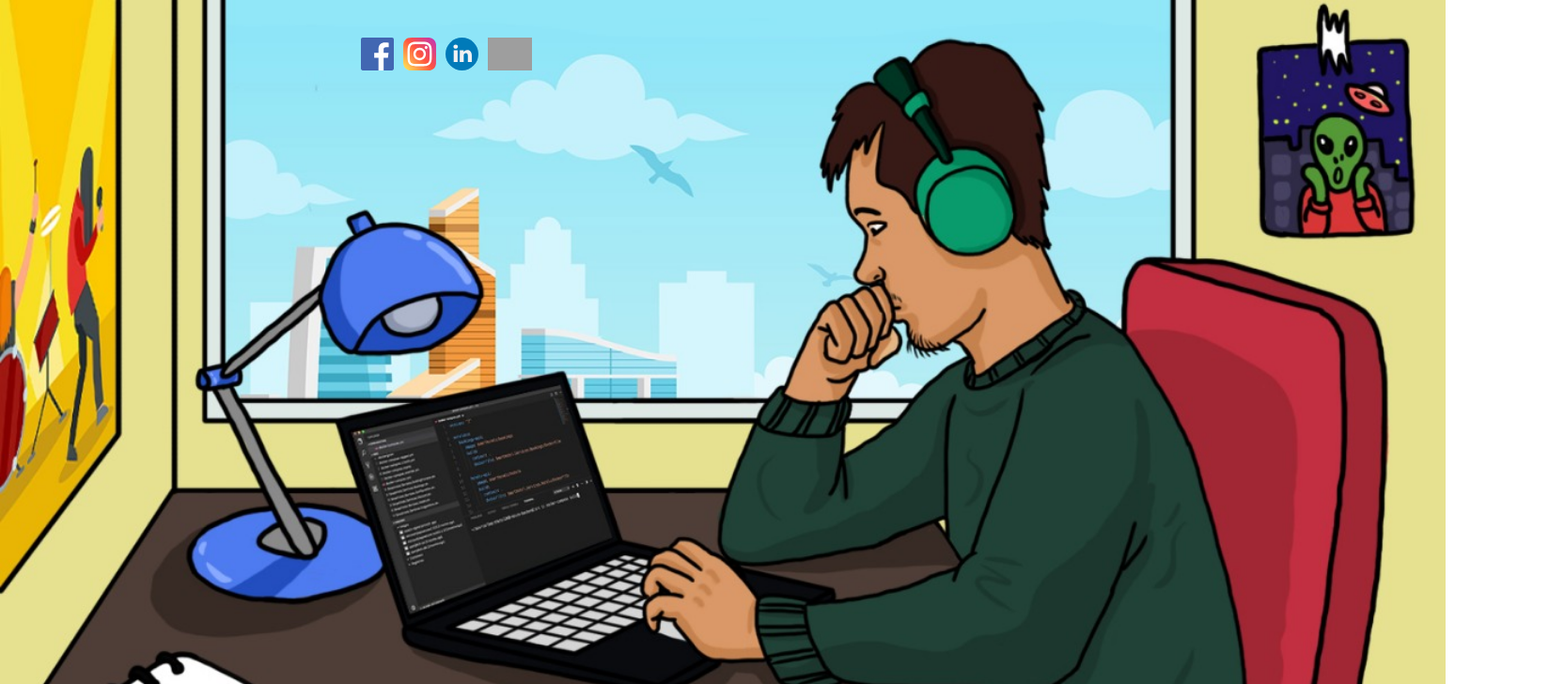
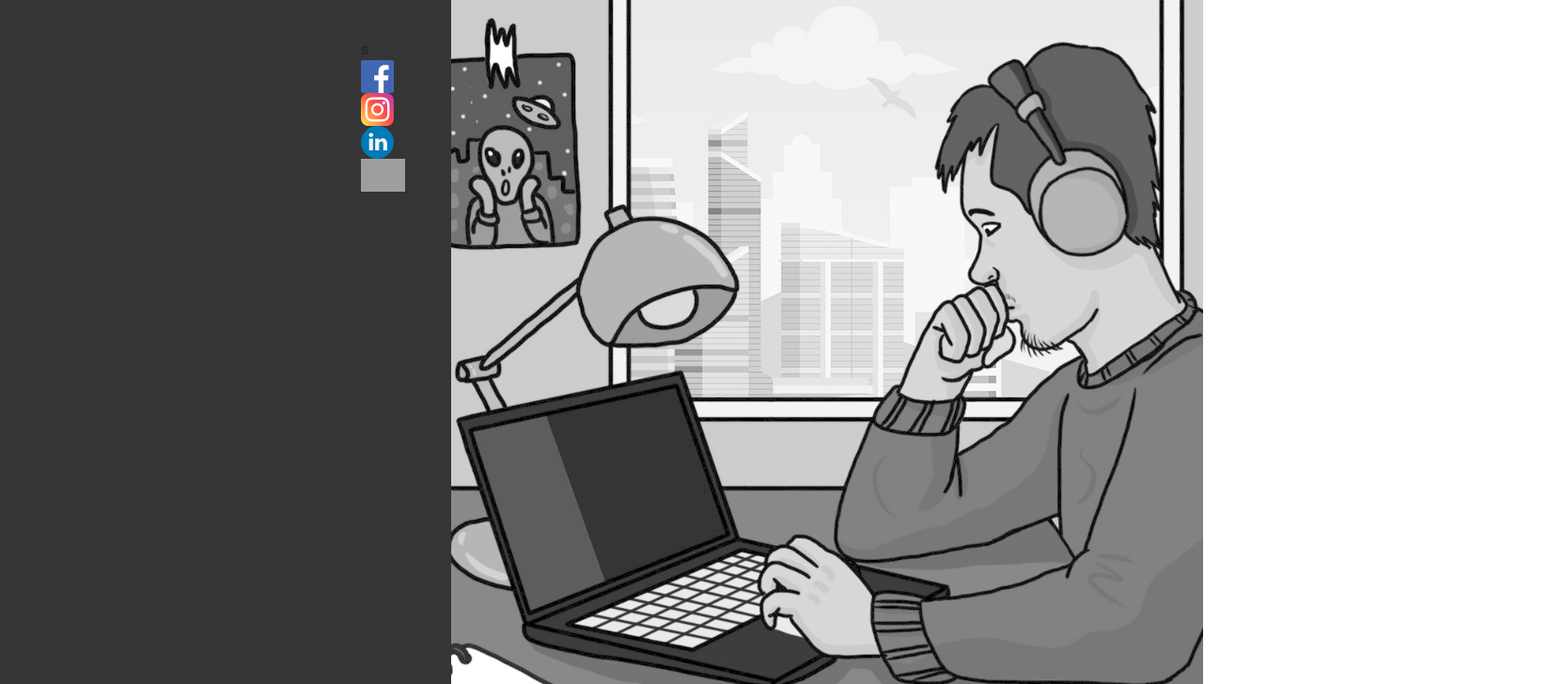
Before and after one commit to mahdihrs/about, a React (Create React App) app: page / in a window 1280 px wide. Shown: the top 728 px of the page at 94% size, 1664 px wide, since content can reach past the window. Built offline with nearby package versions, Linux system fonts and the light colour scheme; grey boxes are pictures that could not be loaded.

Commit message:
chaned head title; changed layout; added potrait BW image;

```diff
--- a/public/index.html
+++ b/public/index.html
@@ -24,7 +24,7 @@
       work correctly both with client-side routing and a non-root public URL.
       Learn how to configure a non-root public URL by running `npm run build`.
     -->
-    <title>React App</title>
+    <title>Mahdi Haris</title>
   </head>
   <body>
     <noscript>You need to enable JavaScript to run this app.</noscript>
--- a/src/App.js
+++ b/src/App.js
@@ -1,12 +1,16 @@
 import React from 'react';
-import aing from './assets/me-lofi.jpeg'
-import Navbar from './components/navbar/index';
+import aingPotrait from './assets/me-lofi2-BW.png';
+import SocialMedia from './components/navbar/index';
 
 function App() {
   return (
     <>
-      <Navbar />
-      <img src={aing} alt="gambar aing" style={{height: '100vh'}} />
+      <div style={{display: 'flex', justifyContent: 'space-between'}}>
+        <div style={{height: '100vh', backgroundColor: 'rgb(53, 53, 53)', width: '100%'}}>
+          <SocialMedia />
+        </div>
+        <img src={aingPotrait} alt="gambar aing" style={{height: '100vh'}} />
+      </div>
     </>
   );
 }
--- a/src/components/navbar/index.js
+++ b/src/components/navbar/index.js
@@ -3,9 +3,9 @@ import './navbar.css';
 
 import { social_medias } from '../../utils/constants';
 
-function NavbarComponent() {
+function SocialMedia() {
   return (
-    <div id="navbar-container">
+    <div id="navbar-container">s
       {social_medias.map(menu => (
         <span key={menu.alt}>
           <a href={menu.href} target="blank">
@@ -17,4 +17,4 @@ function NavbarComponent() {
   )
 }
 
-export default NavbarComponent;
+export default SocialMedia;
--- a/src/components/navbar/navbar.css
+++ b/src/components/navbar/navbar.css
@@ -1,6 +1,6 @@
 #navbar-container {
   position: absolute;
-  width: 100vw;
+  /* width: 100vw; */
   height: 2rem;
   left: 30%;
   right: 70%;
```
Also changed, not shown: src/assets/me-lofi2-BW.png (added), src/utils/constants.js (line endings or trailing spaces).
